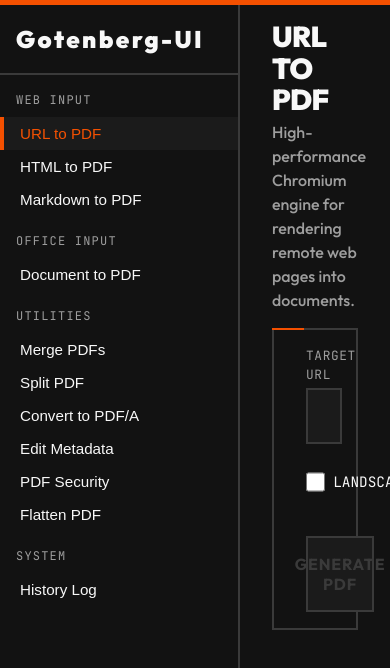
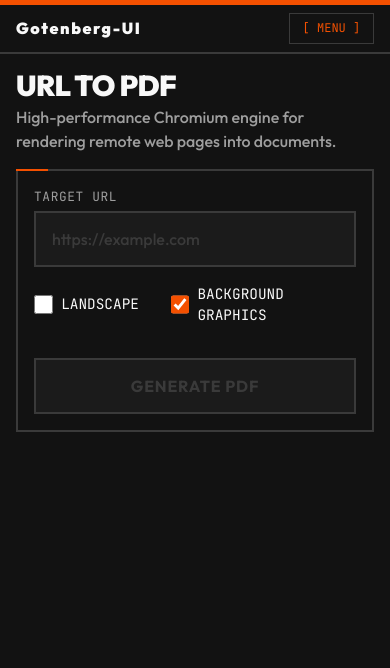
Before and after one commit to AadiSPrabs/ui_gotenberg, a React (Vite) app: page / in a window 390 px wide. Shown: the top 668 px of the page. Built offline with nearby package versions, Linux system fonts and the light colour scheme.

Commit message:
feat: mobile responsiveness and ui cleanup
- Added mobile sidebar toggle and responsive media queries.
- Removed Vite favicon.
- Cleaned up PdfSecurity component.

```diff
--- a/index.html
+++ b/index.html
@@ -2,7 +2,6 @@
 <html lang="en">
   <head>
     <meta charset="UTF-8" />
-    <link rel="icon" type="image/svg+xml" href="/favicon.svg" />
     <meta name="viewport" content="width=device-width, initial-scale=1.0" />
     <title>gotenberg-ui</title>
   </head>
--- a/src/App.jsx
+++ b/src/App.jsx
@@ -13,10 +13,30 @@
 
 function App() {
   const [activeTab, setActiveTab] = useState('url2pdf');
+  const [isSidebarOpen, setIsSidebarOpen] = useState(false);
+
+  const toggleSidebar = () => setIsSidebarOpen(!isSidebarOpen);
+  const closeSidebar = () => setIsSidebarOpen(false);
+
+  const handleNavClick = (tab) => {
+    setActiveTab(tab);
+    closeSidebar();
+  };
 
   return (
-    <div className="app-container">
-      <aside className="sidebar">
+    <div className={`app-container ${isSidebarOpen ? 'sidebar-open' : ''}`}>
+      {/* Mobile Top Bar */}
+      <div className="mobile-header">
+        <div className="logo-text" style={{ fontSize: '1rem' }}>Gotenberg-UI</div>
+        <button className="mobile-menu-btn mono" onClick={toggleSidebar}>
+          {isSidebarOpen ? '[ CLOSE ]' : '[ MENU ]'}
+        </button>
+      </div>
+
+      {/* Sidebar Overlay */}
+      {isSidebarOpen && <div className="sidebar-overlay" onClick={closeSidebar}></div>}
+
+      <aside className={`sidebar ${isSidebarOpen ? 'open' : ''}`}>
         <div className="logo-container">
           <div className="logo-text" style={{ textTransform: 'none' }}>Gotenberg-UI</div>
         </div>
@@ -25,19 +45,19 @@
           <div className="nav-category">Web Input</div>
           <button
             className={`nav-item ${activeTab === 'url2pdf' ? 'active' : ''}`}
-            onClick={() => setActiveTab('url2pdf')}
+            onClick={() => handleNavClick('url2pdf')}
           >
             URL to PDF
           </button>
           <button
             className={`nav-item ${activeTab === 'html2pdf' ? 'active' : ''}`}
-            onClick={() => setActiveTab('html2pdf')}
+            onClick={() => handleNavClick('html2pdf')}
           >
             HTML to PDF
           </button>
           <button
             className={`nav-item ${activeTab === 'markdown2pdf' ? 'active' : ''}`}
-            onClick={() => setActiveTab('markdown2pdf')}
+            onClick={() => handleNavClick('markdown2pdf')}
           >
             Markdown to PDF
           </button>
@@ -45,7 +65,7 @@
           <div className="nav-category">Office Input</div>
           <button
             className={`nav-item ${activeTab === 'office2pdf' ? 'active' : ''}`}
-            onClick={() => setActiveTab('office2pdf')}
+            onClick={() => handleNavClick('office2pdf')}
           >
             Document to PDF
           </button>
@@ -53,46 +73,44 @@
           <div className="nav-category">Utilities</div>
           <button
             className={`nav-item ${activeTab === 'mergePdfs' ? 'active' : ''}`}
-            onClick={() => setActiveTab('mergePdfs')}
+            onClick={() => handleNavClick('mergePdfs')}
           >
             Merge PDFs
           </button>
 
           <button
             className={`nav-item ${activeTab === 'splitPdf' ? 'active' : ''}`}
-            onClick={() => setActiveTab('splitPdf')}
+            onClick={() => handleNavClick('splitPdf')}
           >
             Split PDF
           </button>
           <button
             className={`nav-item ${activeTab === 'pdfA' ? 'active' : ''}`}
-            onClick={() => setActiveTab('pdfA')}
+            onClick={() => handleNavClick('pdfA')}
           >
             Convert to PDF/A
           </button>
           <button
             className={`nav-item ${activeTab === 'metadata' ? 'active' : ''}`}
-            onClick={() => setActiveTab('metadata')}
+            onClick={() => handleNavClick('metadata')}
           >
             Edit Metadata
           </button>
           <button
             className={`nav-item ${activeTab === 'security' ? 'active' : ''}`}
-            onClick={() => setActiveTab('security')}
+            onClick={() => handleNavClick('security')}
           >
             PDF Security
           </button>
           <button
             className={`nav-item ${activeTab === 'flatten' ? 'active' : ''}`}
-            onClick={() => setActiveTab('flatten')}
+            onClick={() => handleNavClick('flatten')}
           >
             Flatten PDF
           </button>
-
-          <div className="nav-category">System</div>
           <button
             className={`nav-item ${activeTab === 'history' ? 'active' : ''}`}
-            onClick={() => setActiveTab('history')}
+            onClick={() => handleNavClick('history')}
           >
             History Log
           </button>
--- a/src/components/PdfSecurity.jsx
+++ b/src/components/PdfSecurity.jsx
@@ -9,25 +9,11 @@
 
   const [userPassword, setUserPassword] = useState('');
   const [ownerPassword, setOwnerPassword] = useState('');
-  const [permissions, setPermissions] = useState({
-    allowPrinting: true,
-    allowModifyContents: true,
-    allowCopy: true,
-    allowModifyAnnotations: true,
-    allowFillForms: true,
-    allowScreenReaders: true,
-    allowAssembly: true,
-    allowDegradedPrinting: true,
-  });
 
   const handleFileChange = (e) => {
     if (e.target.files && e.target.files.length > 0) {
       setFile(e.target.files[0]);
     }
-  };
-
-  const handleToggle = (key) => {
-    setPermissions(prev => ({ ...prev, [key]: !prev[key] }));
   };
 
   const handleProtect = async (e) => {
@@ -123,7 +109,7 @@
         />
       </div>
 
-      <div style={{ marginTop: '1.5rem', display: 'grid', gridTemplateColumns: '1fr 1fr', gap: '1rem' }}>
+      <div style={{ marginTop: '1.5rem', display: 'grid', gridTemplateColumns: 'minmax(0, 1fr) minmax(0, 1fr)', gap: '1rem' }}>
         <div>
           <label className="mono" style={{ fontSize: '0.75rem', color: 'var(--text-secondary)', display: 'block', marginBottom: '0.5rem' }}>
             USER_PASSWORD (REQUIRED TO OPEN)
@@ -153,10 +139,6 @@
         </div>
       </div>
 
-      <div className="alert-box mono" style={{ marginTop: '1.5rem', fontSize: '0.75rem', opacity: 0.8 }}>
-        <strong style={{ color: 'var(--accent-color)' }}>NOTE:</strong> Gotenberg 8 focuses on password-based encryption via QPDF. Setting an **Owner Password** effectively restricts permission changes and document editing.
-      </div>
-
       {error && (
         <div className="alert-box alert-error" style={{ marginTop: '1.5rem' }}>
           <strong style={{ display: 'block', marginBottom: '0.2rem' }}>ERR_FAIL:</strong> {error}
--- a/src/index.css
+++ b/src/index.css
@@ -371,15 +371,36 @@
   color: oklch(80% 0.1 25);
 }
 
-/* Loaders */
-.loader-mono {
-  font-family: 'JetBrains Mono', monospace;
-  animation: blink 1s infinite;
+/* Mobile Navigation Components */
+.mobile-header {
+  display: none;
+  width: 100%;
+  padding: var(--spacing-sm) var(--spacing-md);
+  background-color: var(--bg-color);
+  border-bottom: var(--border-width) var(--border-style) var(--border-color);
+  justify-content: space-between;
+  align-items: center;
+  position: sticky;
+  top: 0;
+  z-index: 20;
 }
 
-@keyframes blink {
-  0%, 100% { opacity: 1; }
-  50% { opacity: 0.3; }
+.mobile-menu-btn {
+  background: none;
+  border: 1px solid var(--border-color);
+  color: var(--accent-color);
+  padding: 0.4rem 0.8rem;
+  font-size: 0.75rem;
+  cursor: pointer;
+}
+
+.sidebar-overlay {
+  display: none;
+  position: fixed;
+  inset: 0;
+  background-color: rgba(0,0,0,0.8);
+  backdrop-filter: blur(4px);
+  z-index: 15;
 }
 
 /* Animations */
@@ -391,3 +412,60 @@
 .animate-in {
   animation: slideUp 0.4s cubic-bezier(0.16, 1, 0.3, 1) forwards;
 }
+
+/* Responsive Media Queries */
+@media (max-width: 768px) {
+  .app-container {
+    flex-direction: column;
+    overflow-x: hidden;
+  }
+
+  .mobile-header {
+    display: flex;
+  }
+
+  .sidebar {
+    position: fixed;
+    left: -100%;
+    width: 280px;
+    transition: var(--calc-transition);
+    z-index: 21;
+    border-top: 5px solid var(--accent-color);
+  }
+
+  .sidebar.open {
+    left: 0;
+  }
+
+  .sidebar-overlay {
+    display: block;
+  }
+
+  .main-content {
+    padding: var(--spacing-md);
+  }
+
+  .section-title {
+    font-size: 1.8rem;
+  }
+
+  .panel {
+    padding: var(--spacing-md);
+  }
+
+  /* Force stack grids */
+  .edit-metadata-grid {
+    grid-template-columns: 1fr !important;
+  }
+
+  /* Adjust EditMetadata side-by-side specific style */
+  div[style*="grid-template-columns: 1fr 1fr"],
+  div[style*="gridTemplateColumns: inspectedMetadata ? '1fr 1fr' : '1fr'"] {
+    grid-template-columns: 1fr !important;
+  }
+
+  /* Fix security grid */
+  div[style*="gridTemplateColumns: '1fr 1fr'"] {
+    grid-template-columns: 1fr !important;
+  }
+}
```
